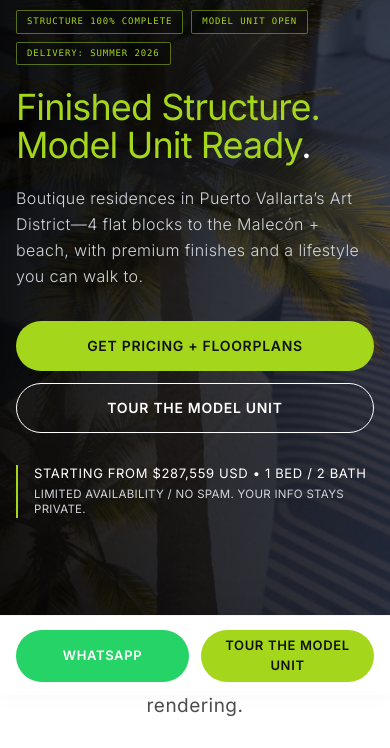
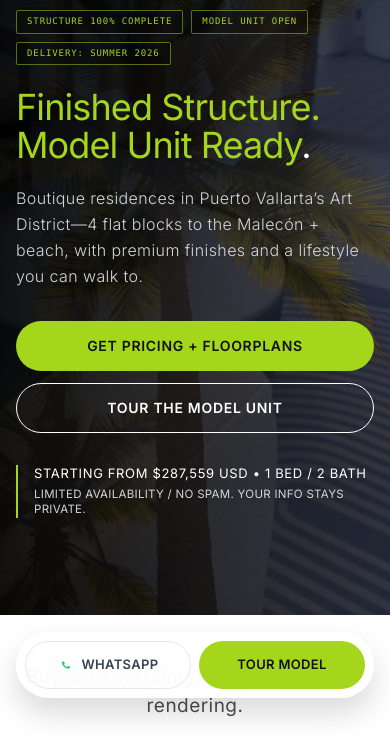
Before and after one commit to ggjyabook-star/artwalk, a website: page index.html in a window 390 px wide. Shown: the part 229-977 px from the top of the page. Drawn offline with nearby package versions, Linux system fonts and the light colour scheme; a web font is replaced by a local one.

Commit message:
Redesign sticky mobile CTA bar to luxurious floating island

```diff
--- a/index.html
+++ b/index.html
@@ -231,13 +231,22 @@
 
   <!-- STICKY CTA BAR (Scroll Trigger) -->
   <div id="stickyCta"
-    class="sticky-bar fixed bottom-0 left-0 w-full h-[80px] bg-white border-t border-gray-100 z-[100] flex items-center px-mob gap-3 pb-[env(safe-area-inset-bottom,16px)] shadow-[0_-10px_30px_rgba(0,0,0,0.08)] md:hidden">
+    class="sticky-bar fixed bottom-4 left-4 right-4 z-[100] flex items-center p-2 gap-2 pb-[calc(env(safe-area-inset-bottom,0px)+8px)] shadow-[0_15px_30px_rgba(0,0,0,0.15)] md:hidden bg-white/90 backdrop-blur-xl border border-white/50 rounded-full transition-transform duration-500 translate-y-[150%]">
+
+    <!-- WhatsApp (Secondary Action) -->
     <a href="https://wa.me/1234567890?text=Hi! I’m interested in ARTWALK. Is the model unit available to tour this week? Can you share current availability + starting prices?"
-      class="inline-flex items-center justify-center min-h-[52px] px-8 rounded-full font-sans font-semibold text-[15px] uppercase tracking-wider transition-all duration-300 ease-in-out w-full md:w-auto active:scale-[0.98] bg-brand-whatsapp text-white hover:bg-brand-whatsappHover hover:shadow-lg hover:shadow-brand-whatsapp/30 border border-transparent flex-1 !text-[13px] !px-2"
-      target="_blank" rel="noopener">WhatsApp</a>
+      class="inline-flex items-center justify-center min-h-[48px] px-6 rounded-full font-sans font-semibold text-[13px] uppercase tracking-wide transition-all duration-300 ease-in-out active:scale-[0.98] bg-transparent text-gray-700 hover:text-black border border-gray-200 flex-1 whitespace-nowrap"
+      target="_blank" rel="noopener">
+      <svg class="w-4 h-4 mr-2 text-[#25D366]" fill="currentColor" viewBox="0 0 24 24"><path d="M17.472 14.382c-.297-.149-1.758-.867-2.03-.967-.273-.099-.471-.148-.67.15-.197.297-.767.966-.94 1.164-.173.199-.347.223-.644.075-.297-.15-1.255-.463-2.39-1.475-.883-.788-1.48-1.761-1.653-2.059-.173-.297-.018-.458.13-.606.134-.133.298-.347.446-.52.149-.174.198-.298.298-.497.099-.198.05-.371-.025-.52-.075-.149-.669-1.612-.916-2.207-.242-.579-.487-.5-.669-.51a12.8 12.8 0 0 0-.57-.01c-.198 0-.52.074-.792.372-.272.297-1.04 1.016-1.04 2.479 0 1.462 1.065 2.875 1.213 3.074.149.198 2.096 3.2 5.077 4.487.709.306 1.262.489 1.694.625.712.227 1.36.195 1.871.118.571-.085 1.758-.719 2.006-1.413.248-.694.248-1.289.173-1.413-.074-.124-.272-.198-.57-.347z"/></svg>
+      WhatsApp
+    </a>
+
+    <!-- Main Form CTA (Primary Action) -->
     <button
-      class="inline-flex items-center justify-center min-h-[52px] px-8 rounded-full font-sans font-semibold text-[15px] uppercase tracking-wider transition-all duration-300 ease-in-out w-full md:w-auto active:scale-[0.98] bg-brand-vibrant text-brand-dark hover:bg-brand-vibrantHover hover:shadow-lg hover:shadow-brand-vibrant/30 border border-transparent flex-1 !text-[13px] !px-2"
-      data-modal="modal-schedule" data-source="Sticky Bar — Tour the Model Unit">Tour the Model Unit</button>
+      class="inline-flex items-center justify-center min-h-[48px] px-6 rounded-full font-sans font-bold text-[13px] uppercase tracking-wide transition-all duration-300 ease-in-out active:scale-[0.98] bg-brand-vibrant text-brand-dark hover:bg-brand-vibrantHover hover:shadow-lg hover:shadow-brand-vibrant/30 border border-transparent flex-1 whitespace-nowrap"
+      data-modal="modal-schedule" data-source="Sticky Bar — Tour the Model Unit">
+      Tour Model
+    </button>
   </div>
 
   <!-- 2. TRUST BAR -->
```
